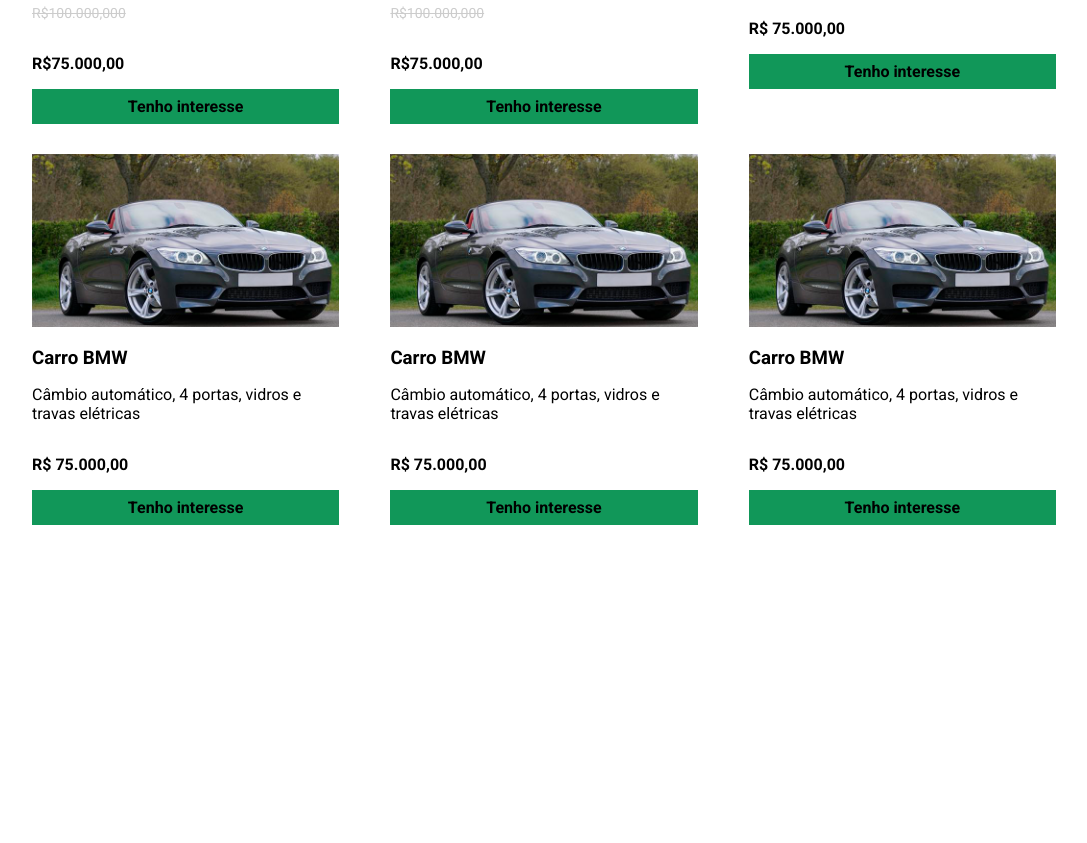
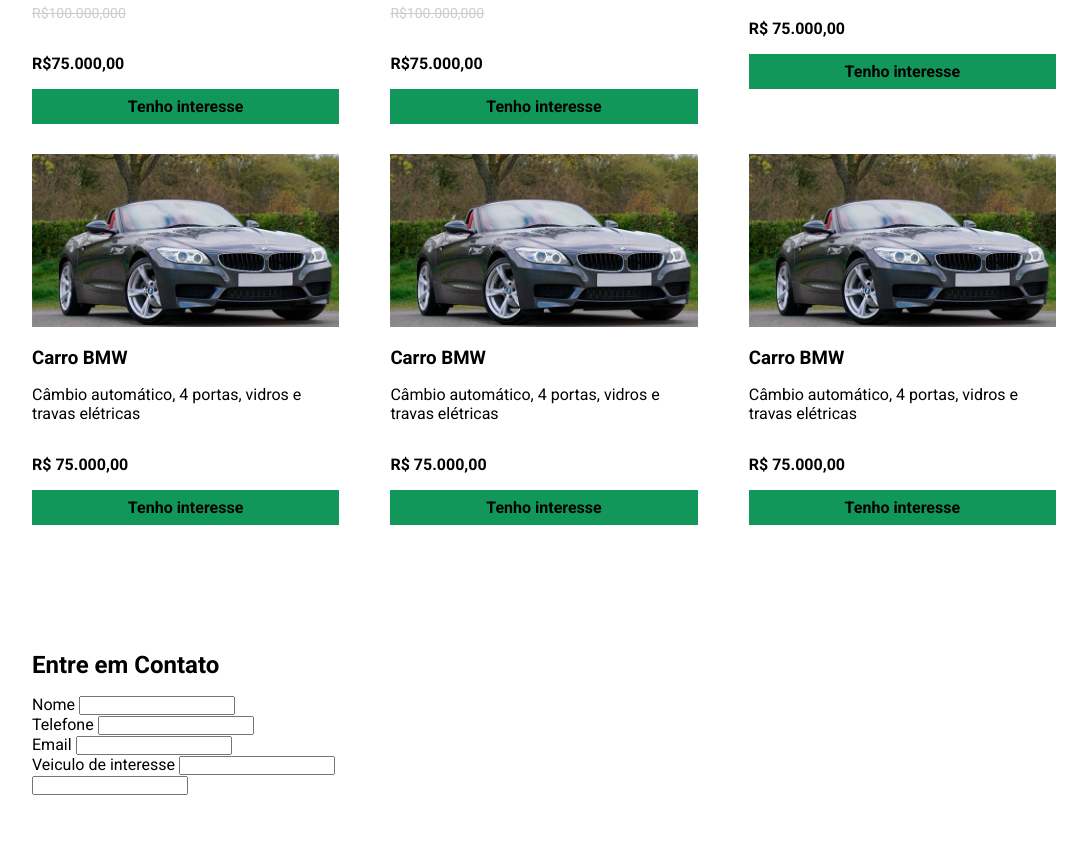
Before and after one commit to gustavohn2017/EBAC_exercises, a plain HTML site: page EBAC MOTORS/index.html in a window 1280 px wide. Shown: the part 1996-2839 px from the top of the page, without its empty margins (96-1183 px from the left). Before the commit the page ends 2599 px from the top, so only its background shows below. Drawn offline with nearby package versions, Linux system fonts and the light colour scheme.

Commit message:
updating ebac-motors

```diff
--- a/EBAC MOTORS/index.html
+++ b/EBAC MOTORS/index.html
@@ -193,6 +193,34 @@
         </div>
     </section>
 
+    <section>
+        <div class="container">
+           <h2>Entre em Contato</h2>
+           <form>
+            <div class="form-campo">
+                <label for="nome">Nome</label>
+                <input type="text" id="nome">
+            </div>
+            <div class="form-campo">
+                <label for="Telefone">Telefone</label>
+                <input type="tel" id="telefone">
+            </div>
+            <div class="form-campo">
+                <label for="Email">Email</label>
+                <input type="email" id="email">
+            </div>
+            <div class="form-campo">
+                <label for="veiculo-interesse">Veiculo de interesse</label>
+                <input type="veiculo-interesse" id="none">
+            </div>
+            <div class="form-campo">
+                <label for=""></label>
+                <input type="email" id="none">
+            </div>
+           </form>
+        </div>
+    </section>
+
     <script type="text/javascript" src="https://code.jquery.com/jquery-1.11.0.min.js"></script>
     <script type="text/javascript" src="https://code.jquery.com/jquery-migrate-1.2.1.min.js"></script>
     <script type="text/javascript" src="https://cdn.jsdelivr.net/npm/slick-carousel@1.8.1/slick/slick.min.js"></script>
```
